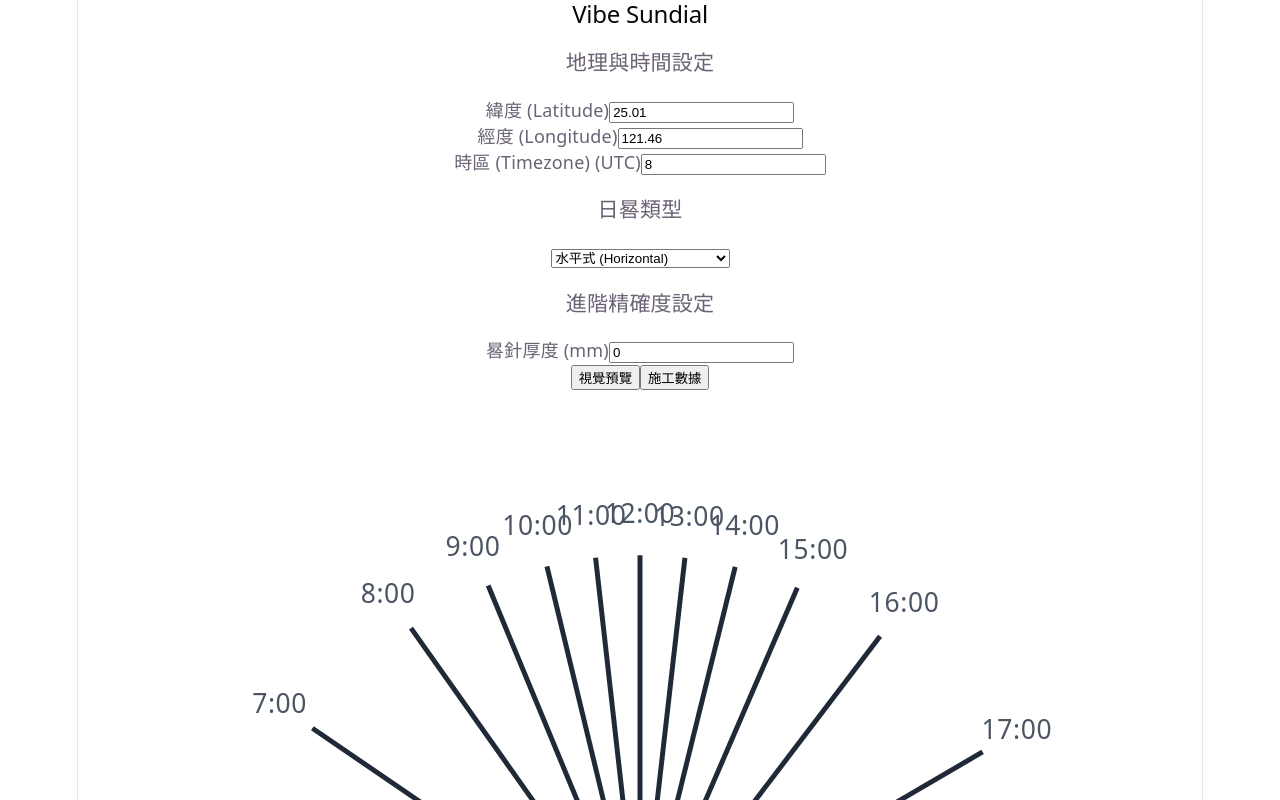
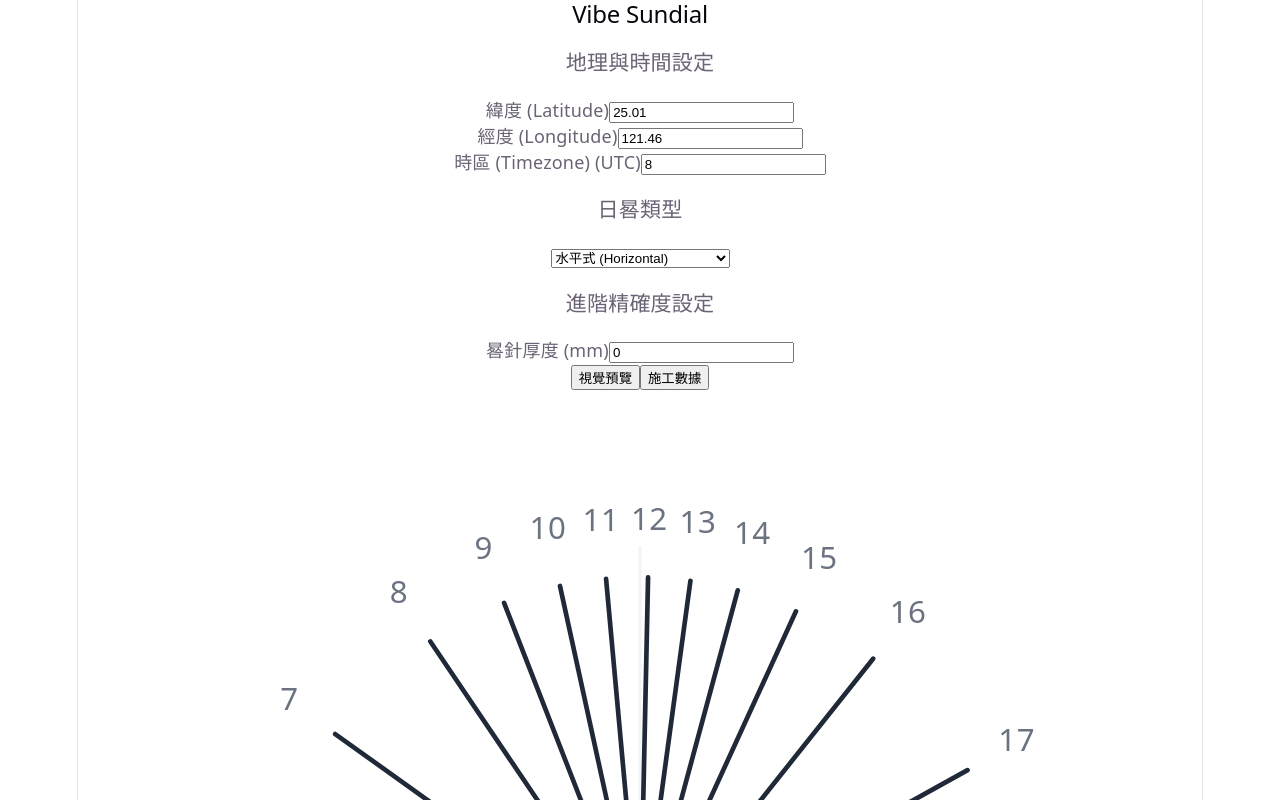
Before and after one commit to NoboruKuni/SundialMagicTool, a React (Vite) app: page / in a window 1280 px wide. Shown: the top 800 px of the page. Built offline with nearby package versions, Linux system fonts and the light colour scheme.

Commit message:
fix: 使用向量旋轉矩陣徹底修正所有類型日晷的12點對齊問題

```diff
--- a/src/SundialPreview.jsx
+++ b/src/SundialPreview.jsx
@@ -5,51 +5,50 @@ import { calculateHourLines } from './sundialMath';
 export default function SundialPreview({ config }) {
   const hourLines = useMemo(() => calculateHourLines(config), [config]);
   const radius = config.radius || 150;
-  const padding = 50;
+  const padding = 60;
   const viewBoxSize = radius + padding;
 
   return (
     <div className="w-full h-full flex flex-col items-center justify-center bg-white rounded-xl p-6 relative">
       <svg viewBox={`-${viewBoxSize} -${viewBoxSize} ${viewBoxSize * 2} ${viewBoxSize * 2}`} className="w-full max-w-lg h-auto">
-        {/* 中心厚度區間指示 (選填) */}
-        {config.gnomonThickness > 0 && (
-          <rect
-            x={-(config.gnomonThickness/2)} y={-radius}
-            width={config.gnomonThickness} height={radius*2}
-            fill="#f3f4f6" stroke="#e5e7eb" strokeWidth="0.5"
-          />
-        )}
+
+        {/* 12:00 垂直基準輔助線 (淡淡的灰色，確認校正用) */}
+        <line x1="0" y1={-radius-10} x2="0" y2={radius+10} stroke="#f3f4f6" strokeWidth="1" />
 
         {hourLines.map((line, idx) => {
           const shift = line.thicknessShift || 0;
+          const px = line.x * radius;
+          const py = -line.y * radius; // SVG Y 軸向下，所以取負
 
-          if (config.type === 'analemmatic') {
-            const px = line.x * radius + shift;
-            const py = -line.y * radius;
-            return (
-              <g key={`${line.hour}-${idx}`}>
-                <circle cx={px} cy={py} r="3" fill="#3b82f6" />
-                <text x={px} y={py - 15} textAnchor="middle" fontSize="8" fill="#4b5563">{line.hour}:00</text>
-              </g>
-            );
-          } else {
-            const rad = line.angle * (Math.PI / 180);
-            const px = radius * Math.sin(rad);
-            const py = -radius * Math.cos(rad);
-            return (
-              <g key={`${line.hour}-${idx}`} transform={`translate(${shift}, 0)`}>
-                <line x1="0" y1="0" x2={px} y2={py} stroke="#1f2937" strokeWidth="1.5" />
-                <text x={px * 1.1} y={py * 1.1} textAnchor="middle" alignmentBaseline="middle" fontSize="8" fill="#4b5563">
-                  {line.hour}:00
-                </text>
-              </g>
-            );
-          }
+          return (
+            <g key={`${line.hour}-${idx}`} transform={`translate(${shift}, 0)`}>
+              {config.type === 'analemmatic' ? (
+                // 地平投影式：畫點
+                <circle cx={px} cy={py} r="3.5" fill="#3b82f6" className="drop-shadow-sm" />
+              ) : (
+                // 放射狀：畫線
+                <line x1="0" y1="0" x2={px} y2={py} stroke="#1f2937" strokeWidth="1.5" strokeLinecap="round" />
+              )}
+
+              {/* 時間文字 */}
+              <text
+                x={px * 1.15} y={py * 1.15}
+                textAnchor="middle" alignmentBaseline="middle"
+                fontSize="10" fill="#6b7280" className="select-none font-medium"
+              >
+                {line.hour}
+              </text>
+            </g>
+          );
         })}
 
-        {/* 0,0 標記 */}
-        <circle cx="0" cy="0" r="2" fill="red" />
+        {/* 中心點標記 */}
+        <circle cx="0" cy="0" r="2.5" fill="#ef4444" />
       </svg>
+
+      <div className="absolute bottom-4 text-[10px] text-gray-400 font-mono">
+        12:00 校正基準已對齊 Y 軸
+      </div>
     </div>
   );
 }
--- a/src/sundialMath.js
+++ b/src/sundialMath.js
@@ -4,71 +4,65 @@ const RAD_TO_DEG = 180 / Math.PI;
 
 export function calculateHourLines(config) {
   const { latitude, longitude, timezone, type, gnomonThickness = 0, radius = 100 } = config;
-  const lines = [];
   const phi = latitude * DEG_TO_RAD;
 
-  // 1. 經度修正角度
+  // 1. 計算經度偏移導致的時角偏移（弧度）
   const standardMeridian = timezone * 15;
-  const longitudeOffsetDeg = longitude - standardMeridian;
+  const longitudeOffsetRad = (longitude - standardMeridian) * DEG_TO_RAD;
 
-  // 2. 先計算「時鐘正午 12:00」的原始角度或座標，作為校正基準 (Reference Base)
-  let baseOffset = 0;
-  let basePos = { x: 0, y: 0 };
-  const hNoon = longitudeOffsetDeg * DEG_TO_RAD;
-
-  if (type === 'horizontal' || type === 'vertical') {
-    const factor = type === 'horizontal' ? Math.sin(phi) : Math.cos(phi);
-    baseOffset = Math.atan(factor * Math.tan(hNoon)) * RAD_TO_DEG;
-  } else if (type === 'analemmatic') {
-    // 這裡我們記錄 12:00 在未旋轉前的位置
-    basePos.x = Math.sin(hNoon);
-    basePos.y = Math.sin(phi) * Math.cos(hNoon);
-    // 計算 12:00 點相對於中心點的角度，用於整體的旋轉
-    baseOffset = Math.atan2(basePos.x, basePos.y) * RAD_TO_DEG;
-  }
-
-  // 3. 計算 6:00 到 18:00 的數據
-  for (let hour = 6; hour <= 18; hour++) {
-    let hourAngleDeg = (hour - 12) * 15 + longitudeOffsetDeg;
-    const h = hourAngleDeg * DEG_TO_RAD;
-    let pointData = { hour, hourAngleDeg };
-
-    // 晷針厚度位移側 (12點前負，12點後正)
-    const side = hour < 12 ? -1 : (hour > 12 ? 1 : 0);
-
+  /**
+   * 內部函式：根據時角 h 計算該類型日晷的原始 X, Y 座標 (比例)
+   */
+  const getRawXY = (h) => {
     if (type === 'horizontal' || type === 'vertical') {
       const factor = type === 'horizontal' ? Math.sin(phi) : Math.cos(phi);
-      let H_rad = Math.atan(factor * Math.tan(h));
-      let H_deg = H_rad * RAD_TO_DEG;
+      // 水平與垂直日晷在幾何上可以看作是單位圓上的射線
+      const angleRad = Math.atan2(Math.sin(h) * factor, Math.cos(h));
+      return { x: Math.sin(angleRad), y: Math.cos(angleRad) };
+    } else {
+      // Analemmatic: 橢圓座標
+      return { x: Math.sin(h), y: Math.sin(phi) * Math.cos(h) };
+    }
+  };
 
-      // 象限修正
-      if (hourAngleDeg > 90) H_deg += 180;
-      if (hourAngleDeg < -90) H_deg -= 180;
+  // 2. 核心校正：計算「時鐘 12:00」的原始角度，作為「反向旋轉」的基準
+  // 12:00 的時角 h 就是 longitudeOffsetRad
+  const basePos = getRawXY(longitudeOffsetRad);
+  const rotationAngle = -Math.atan2(basePos.x, basePos.y); // 計算它偏離正北(Y軸)的角度
 
-      // 【修正關鍵】：強制減去 12:00 的基準角，使其歸零
-      pointData.angle = H_deg - baseOffset;
-      pointData.thicknessShift = (gnomonThickness / 2) * side;
+  // 3. 生成 6:00 到 18:00 的數據
+  const lines = [];
+  for (let hour = 6; hour <= 18; hour++) {
+    const h = (hour - 12) * 15 * DEG_TO_RAD + longitudeOffsetRad;
+    const raw = getRawXY(h);
 
-    } else if (type === 'analemmatic') {
-      // 原始橢圓座標
-      const rawX = Math.sin(h);
-      const rawY = Math.sin(phi) * Math.cos(h);
+    // 套用旋轉矩陣，將座標轉回 12:00 對齊 Y 軸的座標系
+    // x' = x cosθ - y sinθ
+    // y' = x sinθ + y cosθ
+    const cosR = Math.cos(rotationAngle);
+    const sinR = Math.sin(rotationAngle);
 
-      // 【修正關鍵】：對橢圓座標進行二維旋轉矩陣運算，讓 12:00 轉到 Y 軸上
-      const rotRad = -baseOffset * DEG_TO_RAD;
-      pointData.x = rawX * Math.cos(rotRad) - rawY * Math.sin(rotRad);
-      pointData.y = rawX * Math.sin(rotRad) + rawY * Math.cos(rotRad);
-      pointData.thicknessShift = (gnomonThickness / 2) * side;
-    }
+    let rotatedX = raw.x * cosR - raw.y * sinR;
+    let rotatedY = raw.x * sinR + raw.y * cosR;
+
+    // 處理晷針厚度位移 (side: 上午為負，下午為正)
+    const side = hour < 12 ? -1 : (hour > 12 ? 1 : 0);
+    const thicknessShift = (gnomonThickness / 2) * side;
+
+    const pointData = {
+      hour,
+      x: rotatedX,
+      y: rotatedY,
+      angle: Math.atan2(rotatedX, rotatedY) * RAD_TO_DEG,
+      thicknessShift
+    };
 
     lines.push(pointData);
 
-    // 處理 12 點的雙線（若有厚度）
+    // 12:00 的厚度分開兩條線處理
     if (hour === 12 && gnomonThickness > 0) {
       lines[lines.length - 1].thicknessShift = -(gnomonThickness / 2);
-      // 複製一份給另一側
-      const right12 = JSON.parse(JSON.stringify(lines[lines.length - 1]));
-      right12.thicknessShift = (gnomonThickness / 2);
+      const right12 = { ...pointData, thicknessShift: (gnomonThickness / 2) };
       lines.push(right12);
     }
   }
```
